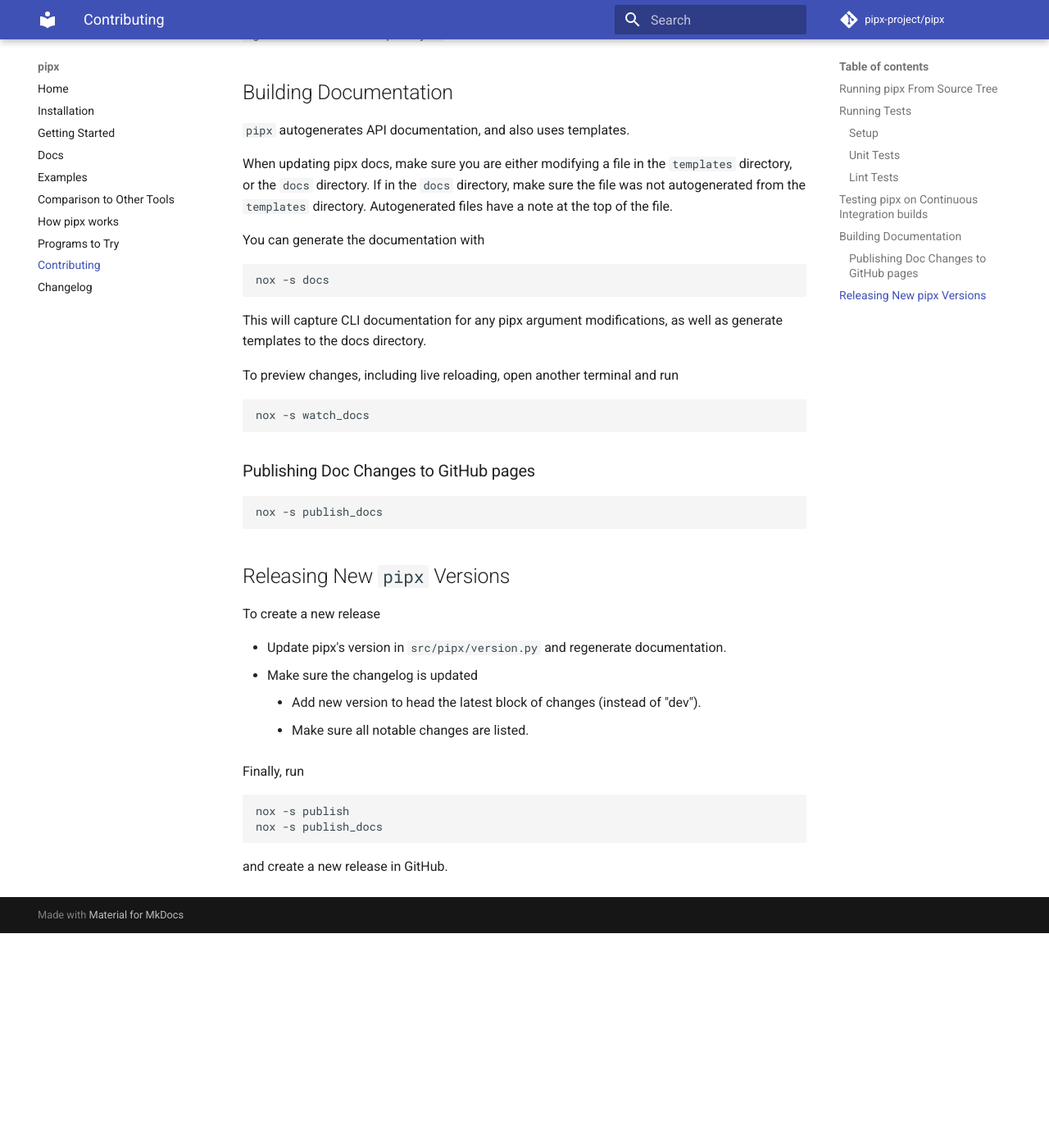
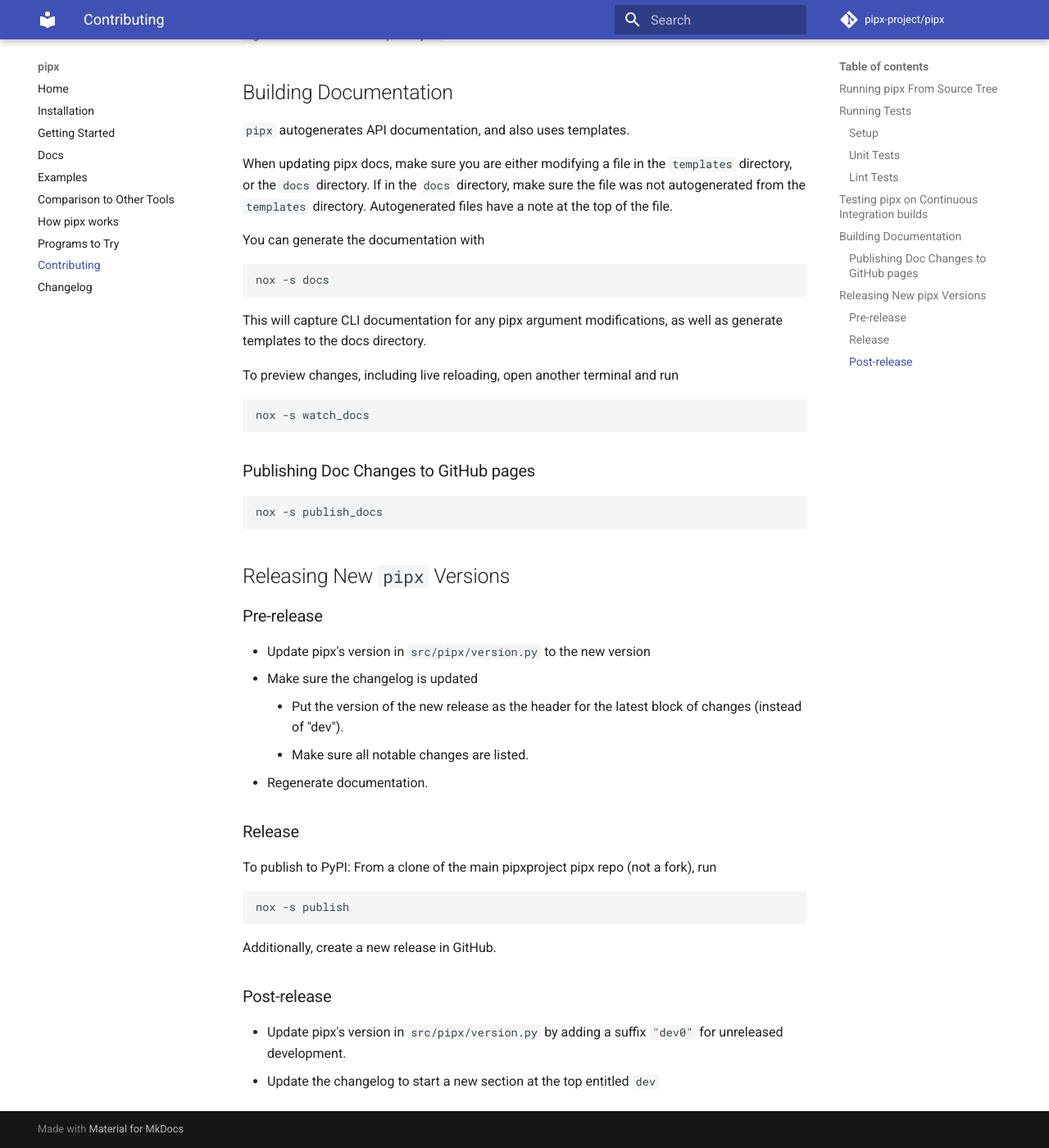
Before and after one commit to pypa/pipx, an MkDocs documentation site: the page built from docs/contributing.md, in a window 1280 px wide and 1400 px high, scrolled down 1839 px. Shown: the whole window at 82% size. Built offline with MkDocs 1.6.1 and Material for MkDocs 9.7.7, drawn with Linux system fonts in a browser that asks for light colours; comment, search, counter and statistics services are not loaded; before the commit the page ends 2977 px from its top, so only the background shows below that.

Commit message:
[Docs] Update to pipx release instructions in `contributing.md` (#501)

````diff
--- a/docs/contributing.md
+++ b/docs/contributing.md
@@ -98,17 +98,22 @@
 ```
 
 ## Releasing New `pipx` Versions
-To create a new release
+### Pre-release
 
-* Update pipx's version in `src/pipx/version.py` and regenerate documentation.
+* Update pipx's version in `src/pipx/version.py` to the new version
 * Make sure the changelog is updated
-    * Add new version to head the latest block of changes (instead of "dev").
+    * Put the version of the new release as the header for the latest block of changes (instead of "dev").
     * Make sure all notable changes are listed.
+* Regenerate documentation.
 
-Finally, run
+### Release
+To publish to PyPI: From a clone of the main pipxproject pipx repo (not a fork), run
 ```bash
 nox -s publish
-nox -s publish_docs
 ```
 
-and create a new release in GitHub.
+Additionally, create a new release in GitHub.
+
+### Post-release
+* Update pipx's version in `src/pipx/version.py` by adding a suffix `"dev0"` for unreleased development.
+* Update the changelog to start a new section at the top entitled `dev`
````
